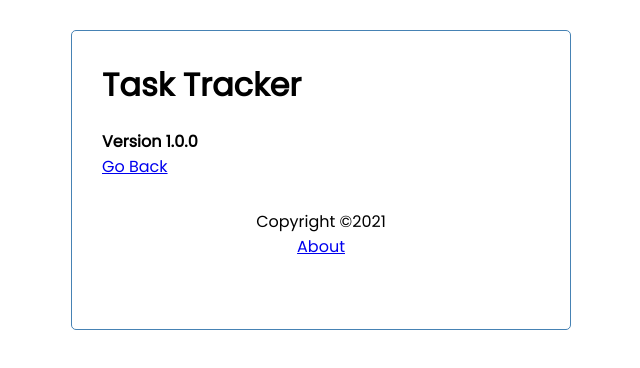
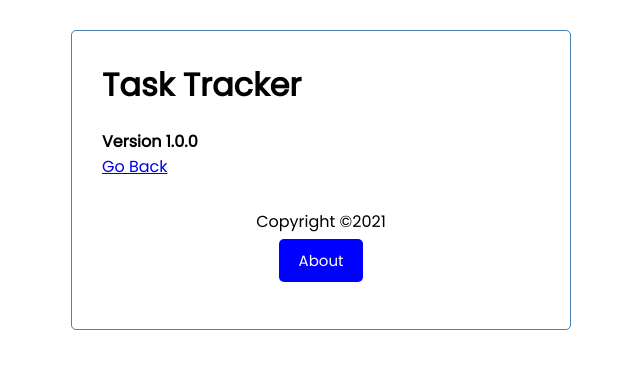
Before and after one commit to Arielxch/Task-Tracker, a React (Create React App) app: page /about in a window 1280 px wide. Shown: the top 368 px of the page, without its empty margins (319-959 px from the left). Built offline with nearby package versions, Linux system fonts and the light colour scheme; data requests are answered from the project's data file.

Commit message:
chore: add About button

```diff
--- a/src/components/Footer.js
+++ b/src/components/Footer.js
@@ -1,11 +1,19 @@
 import { Link } from 'react-router-dom'
-const footer = () => {
+import Button from './Button'
+
+const Footer = () => {
+
   return (
     <footer>
       <p>Copyright &copy;2021</p>
-      <Link to="/about">About</Link>
+      <Link to="/about">
+        <Button
+          buttonColor='blue'
+          text='About' />
+      </Link>
+
     </footer>
   )
 }
 
-export default footer
+export default Footer
```
